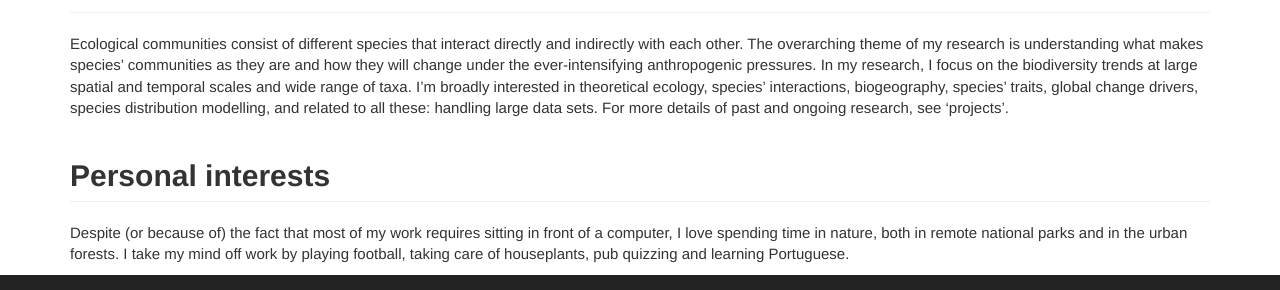
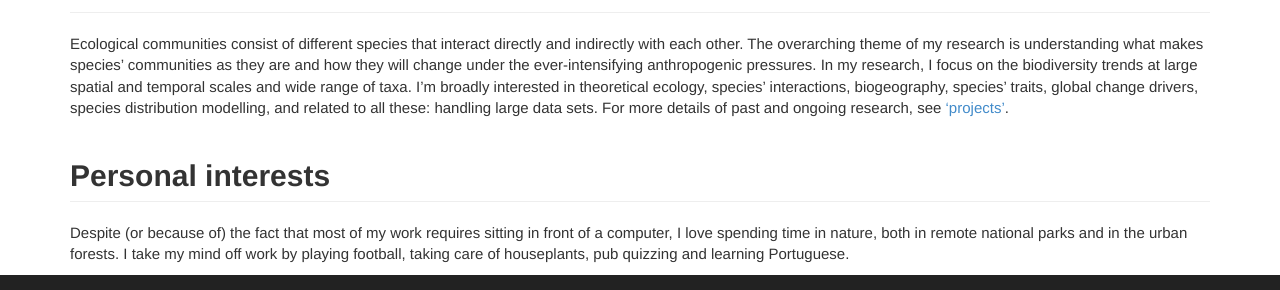
Before and after one commit to emmaliinamarjakangas/emmaliinamarjakangas.github.io, a Jekyll site: the page built from about me/index.md, in a window 1280 px wide and 949 px high. Shown: the part 614-904 px from the top of the window. Built offline with Jekyll 4.4.1, drawn with Linux system fonts in a browser that asks for light colours; nearby versions of some CDN libraries; some of the changed lines change nothing that is shown.

Commit message:
Update index.md
Update hyperlink to project page from the about me page

```diff
--- a/about me/index.md
+++ b/about me/index.md
@@ -12,7 +12,7 @@
 
 <h2 class="page-header text-justify"> **Research interests** </h2>
 
-Ecological communities consist of different species that interact directly and indirectly with each other. The overarching theme of my research is understanding what makes species' communities as they are and how they will change under the ever-intensifying anthropogenic pressures. In my research, I focus on the biodiversity trends at large spatial and temporal scales and wide range of taxa. I'm broadly interested in theoretical ecology, species' interactions, biogeography, species' traits, global change drivers, species distribution modelling, and related to all these: handling large data sets. For more details of past and ongoing research, see 'projects'.
+Ecological communities consist of different species that interact directly and indirectly with each other. The overarching theme of my research is understanding what makes species' communities as they are and how they will change under the ever-intensifying anthropogenic pressures. In my research, I focus on the biodiversity trends at large spatial and temporal scales and wide range of taxa. I'm broadly interested in theoretical ecology, species' interactions, biogeography, species' traits, global change drivers, species distribution modelling, and related to all these: handling large data sets. For more details of past and ongoing research, see ['projects'](https://emmaliinamarjakangas.github.io/projects/).
 
 <h2 class="page-header text-justify"> **Personal interests** </h2>
 
```
